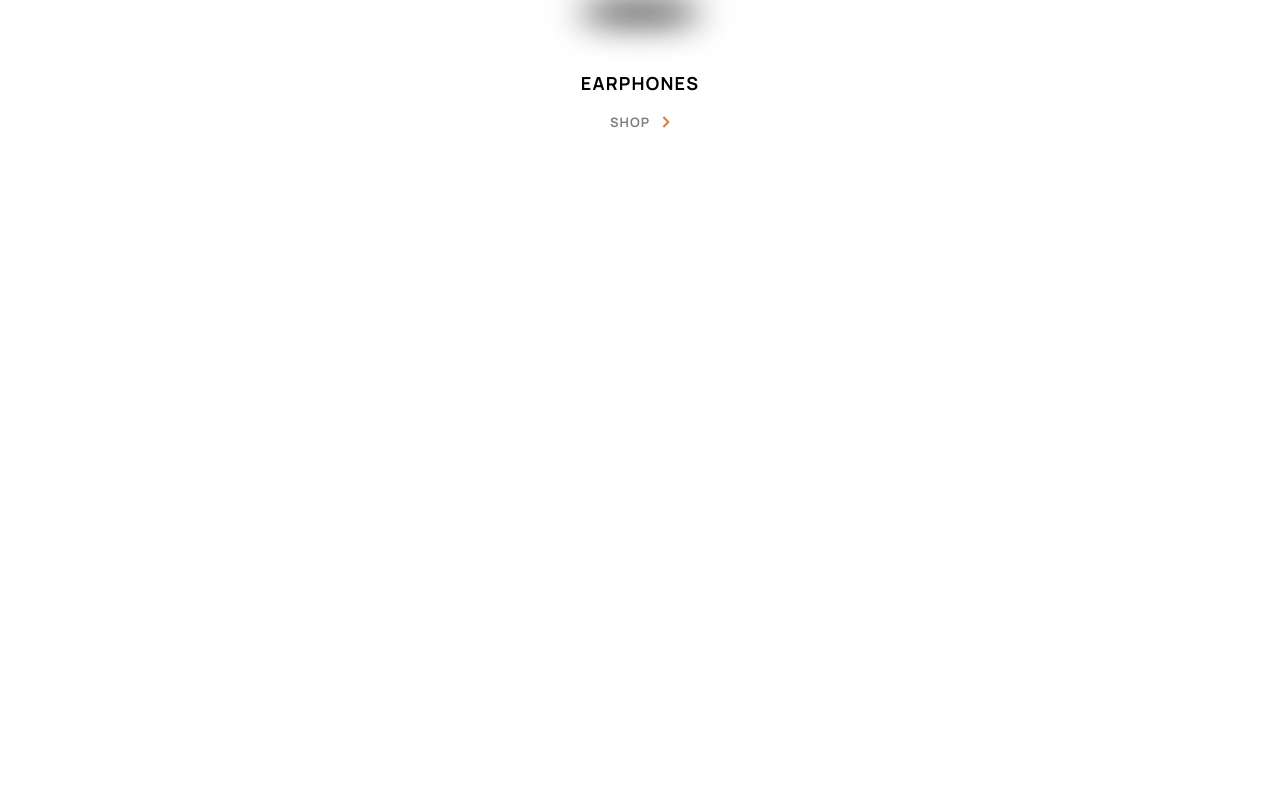
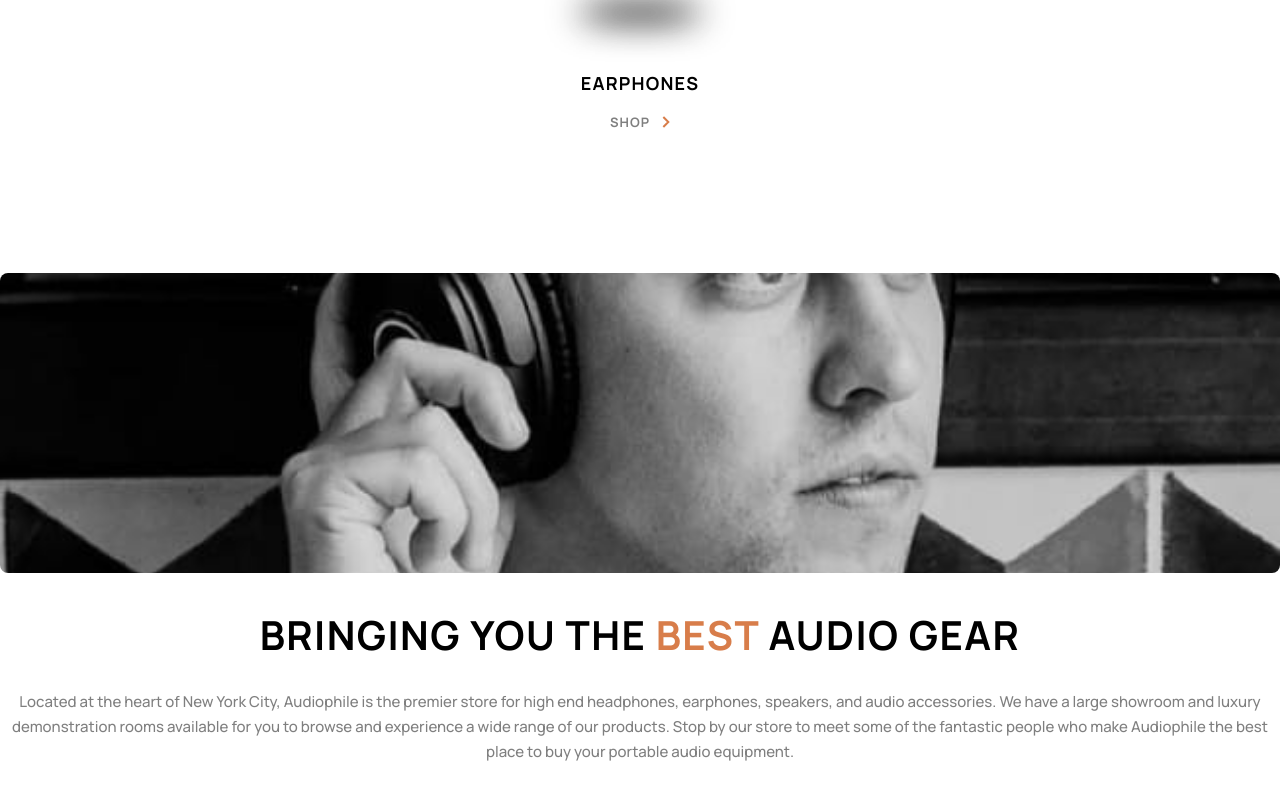
Before and after one commit to ChrisKlp/audiophile-webstore, a React (Vite) app: page / in a window 1280 px wide. Shown: the part 1384-2184 px from the top of the page. Before the commit the page ends 1657 px from the top, so only its background shows below. Built offline with nearby package versions, Linux system fonts and the light colour scheme.

Commit message:
Create About component

```diff
--- a/src/App.tsx
+++ b/src/App.tsx
@@ -1,6 +1,7 @@
-import Categories from './components/Categories';
-import Hero from './components/Hero';
-import Navigation from './components/Navigation';
+import About from '@/components/About';
+import Categories from '@/components/Categories';
+import Hero from '@/components/Hero';
+import Navigation from '@/components/Navigation';
 
 function App() {
   return (
@@ -8,6 +9,7 @@ function App() {
       <Navigation transparent />
       <Hero />
       <Categories />
+      <About />
     </div>
   );
 }
--- /dev/null
+++ b/src/components/About.tsx
@@ -0,0 +1,20 @@
+import Text from '@/components/Text';
+
+export default function About() {
+  return (
+    <section className="mb-[12rem]">
+      <div className="mb-[4rem] h-[30rem] rounded-[0.8rem] bg-[url('@/assets/shared/mobile/image-best-gear.jpg')] bg-cover bg-center bg-no-repeat" />
+      <Text variant="h2" className="mb-[3.2rem] text-center">
+        Bringing you the <span className="text-orange">best</span> audio gear
+      </Text>
+      <Text className="text-center text-black/50">
+        Located at the heart of New York City, Audiophile is the premier store
+        for high end headphones, earphones, speakers, and audio accessories. We
+        have a large showroom and luxury demonstration rooms available for you
+        to browse and experience a wide range of our products. Stop by our store
+        to meet some of the fantastic people who make Audiophile the best place
+        to buy your portable audio equipment.
+      </Text>
+    </section>
+  );
+}
--- a/src/components/Text.tsx
+++ b/src/components/Text.tsx
@@ -17,7 +17,7 @@ type Props = {
 
 const textVariants = {
   h1: 'text-[3.6rem] font-bold uppercase leading-[4rem] tracking-[0.12rem] md:text-[5.6rem] md:leading-[5.8rem] md:tracking-[0.2rem]',
-  h2: 'text-[3.6rem] font-bold uppercase leading-[4rem] tracking-[0.12rem] md:text-[4rem] md:leading-[4.4rem] md:tracking-[0.14rem]',
+  h2: 'text-[2.8rem] font-bold uppercase leading-[3.8rem] tracking-[0.1rem] md:text-[4rem] md:leading-[4.4rem] md:tracking-[0.14rem]',
   h3: 'text-[3.6rem] font-bold uppercase leading-[4rem] tracking-[0.12rem] md:text-[3.2rem] md:leading-[3.6rem] md:tracking-[0.17rem]',
   h4: 'text-[3.6rem] font-bold uppercase leading-[4rem] tracking-[0.12rem] md:text-[2.8rem] md:leading-[3.8rem] md:tracking-[0.2rem]',
   h5: 'text-[3.6rem] font-bold uppercase leading-[4rem] tracking-[0.12rem] md:text-[2.4rem] md:leading-[3.3rem] md:tracking-[0.17rem]',
```
